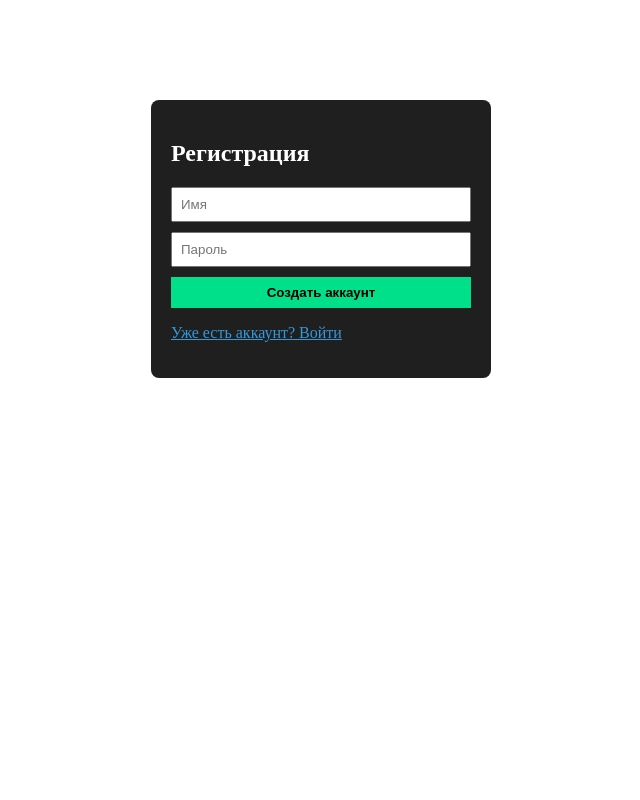
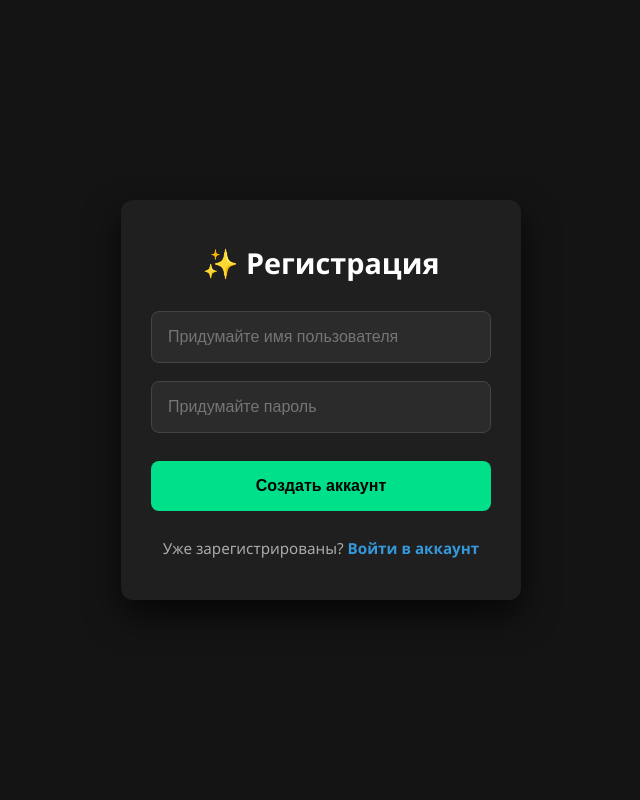
Before and after one commit to romonocovalilya/movie-tracker, a Flask app: page /register in a window 1280 px wide. Shown: the whole page, without its empty margins (319-959 px from the left). Run offline with Flask 3, Linux system fonts and the light colour scheme.

Commit message:
Полное обновление авторизации до мобильной версии

```diff
--- a/app.py
+++ b/app.py
@@ -4,29 +4,39 @@ from flask_login import LoginManager, UserMixin, login_user, login_required, log
 from werkzeug.security import generate_password_hash, check_password_hash
 
 app = Flask(__name__)
+# Секретный ключ для защиты сессий и куки пользователей от подделки
 app.config['SECRET_KEY'] = 'super-secret-key-change-it-in-production'
+# Путь к локальной файловой базе данных SQLite
 app.config['SQLALCHEMY_DATABASE_URI'] = 'sqlite:///database.db'
 app.config['SQLALCHEMY_TRACK_MODIFICATIONS'] = False
 
 db = SQLAlchemy(app)
 login_manager = LoginManager(app)
+# Перенаправляет гостей на страницу входа, если они пытаются открыть сайт без авторизации
 login_manager.login_view = 'login'
 
-# ==================== МОДЕЛИ БАЗЫ ДАННЫХ ====================
+# ==========================================================================
+# 1. СТРУКТУРА ТАБЛИЦ БАЗЫ ДАННЫХ (МОДЕЛИ)
+# ==========================================================================
+
+# Таблица пользователей (хранит аккаунты)
 class User(UserMixin, db.Model):
     id = db.Column(db.Integer, primary_key=True)
     username = db.Column(db.String(50), unique=True, nullable=False)
-    password_hash = db.Column(db.String(128), nullable=False)
-    # Связи с данными пользователя
+    password_hash = db.Column(db.String(128), nullable=False) # Пароли хранятся только в зашифрованном виде
+
+    # Связи с созданными хронологиями и отметками прогресса
     franchises = db.relationship('Franchise', backref='owner', lazy=True)
     progress = db.relationship('UserProgress', backref='user', lazy=True)
 
+# Таблица киновселенных / хронологий (например: Марвел, Звездные Войны)
 class Franchise(db.Model):
     id = db.Column(db.Integer, primary_key=True)
     name = db.Column(db.String(100), nullable=False)
     user_id = db.Column(db.Integer, db.ForeignKey('user.id'), nullable=False)
     media_items = db.relationship('MediaItem', backref='franchise', lazy=True)
 
+# Таблица конкретных видеокарточек (фильмов, сериалов и т.д.) внутри хронологий
 class MediaItem(db.Model):
     id = db.Column(db.Integer, primary_key=True)
     title = db.Column(db.String(200), nullable=False)
@@ -36,45 +46,48 @@ class MediaItem(db.Model):
     video_url = db.Column(db.String(500), nullable=False)
     franchise_id = db.Column(db.Integer, db.ForeignKey('franchise.id'), nullable=False)
 
+# Таблица личного прогресса (сохраняет лайки, дизлайки и галочки просмотра для каждого юзера)
 class UserProgress(db.Model):
     id = db.Column(db.Integer, primary_key=True)
     user_id = db.Column(db.Integer, db.ForeignKey('user.id'), nullable=False)
     media_id = db.Column(db.Integer, db.ForeignKey('media_item.id'), nullable=False)
     is_watched = db.Column(db.Boolean, default=False)
-    rating = db.Column(db.String(10), default='none') # like, dislike, none
+    rating = db.Column(db.String(10), default='none') # может быть: like, dislike, none
 
 @login_manager.user_loader
 def load_user(user_id):
     return User.query.get(int(user_id))
 
-# ==================== МАРШРУТЫ БЕЗОПАСНОСТИ ====================
+# ==========================================================================
+# 2. МАРШРУТЫ АВТОРИЗАЦИИ И БЕЗОПАСНОСТИ (HTML)
+# ==========================================================================
+
+# Регистрация нового аккаунта
 @app.route('/register', methods=['GET', 'POST'])
 def register():
     if request.method == 'POST':
         username = request.form.get('username').strip()
         password = request.form.get('password')
 
+        # Проверяем, занято ли имя пользователя
         if User.query.filter_by(username=username).first():
-            flash('Пользователь с таким именем уже существует!', 'error')
+            flash('Пользователь с таким именем уже существует!')
             return redirect(url_for('register'))
 
+        # Хэшируем (шифруем) пароль перед сохранением в базу
         hashed_password = generate_password_hash(password)
         new_user = User(username=username, password_hash=hashed_password)
+
         db.session.add(new_user)
         db.session.commit()
 
+        # Автоматически авторизуем пользователя после успешного создания профиля
         login_user(new_user)
         return redirect(url_for('index'))
-    return '''
-        <form method="post" style="background:#1f1f1f; color:white; padding:20px; max-width:300px; margin:100px auto; border-radius:8px;">
-            <h2>Регистрация</h2>
-            <input type="text" name="username" placeholder="Имя" required style="width:100%; margin-bottom:10px; padding:8px;"><br>
-            <input type="password" name="password" placeholder="Пароль" required style="width:100%; margin-bottom:10px; padding:8px;"><br>
-            <button type="submit" style="background:#00df89; width:100%; padding:8px; border:none; font-weight:bold;">Создать аккаунт</button>
-            <p><a href="/login" style="color:#3498db;">Уже есть аккаунт? Войти</a></p>
-        </form>
-    '''
 
+    return render_template('register.html')
+
+# Вход в существующий аккаунт
 @app.route('/login', methods=['GET', 'POST'])
 def login():
     if request.method == 'POST':
@@ -82,59 +95,70 @@ def login():
         password = request.form.get('password')
         user = User.query.filter_by(username=username).first()
 
+        # Сверяем зашифрованный хэш из базы с введенным паролем
         if user and check_password_hash(user.password_hash, password):
             login_user(user)
             return redirect(url_for('index'))
-        flash('Неверное имя пользователя или пароль!', 'error')
-    return '''
-        <form method="post" style="background:#1f1f1f; color:white; padding:20px; max-width:300px; margin:100px auto; border-radius:8px;">
-            <h2>Вход в трекер</h2>
-            <input type="text" name="username" placeholder="Имя" required style="width:100%; margin-bottom:10px; padding:8px;"><br>
-            <input type="password" name="password" placeholder="Пароль" required style="width:100%; margin-bottom:10px; padding:8px;"><br>
-            <button type="submit" style="background:#e50914; color:white; width:100%; padding:8px; border:none; font-weight:bold;">Войти</button>
-            <p><a href="/register" style="color:#3498db;">Создать новый аккаунт</a></p>
-        </form>
-    '''
 
+        flash('Неверное имя пользователя или пароль!')
+
+    return render_template('login.html')
+
+# Выход из личного кабинета
 @app.route('/logout')
 @login_required
 def logout():
     logout_user()
     return redirect(url_for('login'))
 
-# ==================== ОСНОВНАЯ ЛОГИКА САЙТА ====================
+# ==========================================================================
+# 3. МАРШРУТЫ ГЛАВНОЙ СТРАНИЦЫ И API СВЯЗИ
+# ==========================================================================
+
+# Главная страница личного кинотеатра (доступна только после авторизации)
 @app.route('/')
 @login_required
 def index():
     return render_template('index.html', username=current_user.username)
 
-# API для получения данных, добавления франшиз и контента
+# API-эндпоинт: Выдает фронтенду все сохраненные хронологии и прогресс текущего юзера
 @app.route('/api/data')
 @login_required
 def get_data():
     franchises = Franchise.query.filter_by(user_id=current_user.id).all()
     progress_items = UserProgress.query.filter_by(user_id=current_user.id).all()
 
+    # Фильтруем массивы отметок для передачи в JS
     watched_ids = [p.media_id for p in progress_items if p.is_watched]
     likes = [p.media_id for p in progress_items if p.rating == 'like']
     dislikes = [p.media_id for p in progress_items if p.rating == 'dislike']
 
     db_dict = {}
     titles_dict = {}
+
+    # Переводим данные из таблиц базы данных в формат JSON-объекта
     for f in franchises:
         db_dict[f.id] = []
         titles_dict[f.id] = f.name
         for item in f.media_items:
             db_dict[f.id].append({
-                "id": item.id, "title": item.title, "type": item.media_type,
-                "year": item.year, "timeline": item.timeline, "video": item.video_url
+                "id": item.id,
+                "title": item.title,
+                "type": item.media_type,
+                "year": item.year,
+                "timeline": item.timeline,
+                "video": item.video_url
             })
 
     return jsonify({
-        "db": db_dict, "titles": titles_dict,
-        "watched": watched_ids, "likes": likes, "dislikes": dislikes
+        "db": db_dict,
+        "titles": titles_dict,
+        "watched": watched_ids,
+        "likes": likes,
+        "dislikes": dislikes
     })
 
+# API-эндпоинт: Создание новой вкладки-хронологии
 @app.route('/api/franchise', methods=['POST'])
 @login_required
 def add_franchise():
@@ -145,35 +169,45 @@ def add_franchise():
         db.session.commit()
     return jsonify({"status": "success"})
 
+# API-эндпоинт: Добавление новой видеокарточки (фильма/сериала)
 @app.route('/api/media', methods=['POST'])
 @login_required
 def add_media():
     data = request.json
     video_url = data.get('video')
+
+    # Автоматически переписываем обычную ссылку YouTube в рабочий формат плеера iframe
     if 'watch?v=' in video_url:
         video_url = video_url.replace('watch?v=', 'embed/')
 
     new_item = MediaItem(
-        title=data.get('title'), media_type=data.get('type'),
-        year=int(data.get('year')), timeline=data.get('timeline'),
-        video_url=video_url, franchise_id=int(data.get('franchise_id'))
+        title=data.get('title'),
+        media_type=data.get('type'),
+        year=int(data.get('year')),
+        timeline=data.get('timeline'),
+        video_url=video_url,
+        franchise_id=int(data.get('franchise_id'))
     )
     db.session.add(new_item)
     db.session.commit()
     return jsonify({"status": "success"})
 
+# API-эндпоинт: Обработка кликов по кнопкам "Просмотрено", "Лайк" и "Дизлайк"
 @app.route('/api/rate', methods=['POST'])
 @login_required
 def rate_media():
     data = request.json
     m_id = int(data.get('id'))
-    rate_type = data.get('type') # like, dislike, watch
+    rate_type = data.get('type') # 'watch', 'like' или 'dislike'
 
+    # Ищем, была ли уже запись прогресса для этого фильма у текущего пользователя
     prog = UserProgress.query.filter_by(user_id=current_user.id, media_id=m_id).first()
     if not prog:
+        # Если записи нет, создаем новую пустую строку прогресса
         prog = UserProgress(user_id=current_user.id, media_id=m_id)
         db.session.add(prog)
 
+    # Изменяем состояние в зависимости от нажатой кнопки
     if rate_type == 'watch':
         prog.is_watched = not prog.is_watched
     elif rate_type == 'like':
@@ -184,12 +218,16 @@ def rate_media():
     db.session.commit()
     return jsonify({"status": "success"})
 
+# ==========================================================================
+# 4. ЗАПУСК ПРИЛОЖЕНИЯ
+# ==========================================================================
 if __name__ == '__main__':
     with app.app_context():
-        db.create_all()
+        db.create_all() # Инициализирует и создает таблицы в файле database.db при первом пуске
 
-    # НОВОЕ: Этот блок заставит сайт автоматически открываться в обычном браузере
+    # Блок автоматического открытия локального сайта в браузере при старте
     import webbrowser
     webbrowser.open("http://127.0.0.1:5000")
 
-    app.run(debug=True, use_reloader=False) # Отключаем reloader, чтобы страница не открывалась дважды
+    # Запуск веб-сервера
+    app.run(debug=True, use_reloader=False)
--- a/static/style.css
+++ b/static/style.css
@@ -224,3 +224,125 @@ form input, form select {
     .form-container { width: 100%; padding: 15px; }
     form input, form select { padding: 12px; font-size: 1rem; }
 }
+
+/* ==========================================================================
+   10. СТИЛИ СТРАНИЦ АВТОРИЗАЦИИ И РЕГИСТРАЦИИ (ПОЛНЫЙ ЭКРАН)
+   ========================================================================== */
+.auth-body {
+    display: flex;
+    justify-content: center;
+    align-items: center;
+    min-height: 100vh; /* Растягивает фон на всю высоту экрана */
+    background-color: #141414;
+    padding: 20px;
+    box-sizing: border-box;
+}
+
+.auth-container {
+    width: 100%;
+    max-width: 400px; /* Ограничение ширины на компьютерах */
+    background-color: #1f1f1f;
+    padding: 40px 30px;
+    border-radius: 12px;
+    box-shadow: 0 15px 35px rgba(0, 0, 0, 0.7);
+    text-align: center;
+    box-sizing: border-box;
+}
+
+.auth-container h2 {
+    font-size: 1.8rem;
+    margin-bottom: 25px;
+    font-weight: 600;
+}
+
+/* Стили полей ввода для авторизации */
+.auth-container form input {
+    width: 100%;
+    padding: 16px; /* Крупные поля, удобные для пальцев */
+    margin-bottom: 18px;
+    background-color: #2b2b2b;
+    border: 1px solid #444;
+    color: #fff;
+    border-radius: 8px;
+    /* КРИТИЧНО ДЛЯ МОБИЛЬНЫХ: Шрифт не менее 16px предотвращает авто-зум на смартфонах */
+    font-size: 16px;
+    box-sizing: border-box;
+    transition: border-color 0.3s;
+}
+
+.auth-container form input:focus {
+    outline: none;
+    border-color: #e50914;
+}
+
+/* Кнопки входа / регистрации */
+.auth-submit-btn {
+    width: 100%;
+    padding: 16px;
+    background-color: #e50914; /* Красный для входа */
+    color: #fff;
+    border: none;
+    font-weight: bold;
+    font-size: 1rem;
+    border-radius: 8px;
+    cursor: pointer;
+    transition: background-color 0.2s;
+    margin-top: 10px;
+}
+
+.auth-submit-btn:hover {
+    background-color: #b80710;
+}
+
+.auth-submit-btn.register-mode {
+    background-color: #00df89; /* Зеленый для регистрации */
+    color: #000;
+}
+
+.auth-submit-btn.register-mode:hover {
+    background-color: #00b871;
+}
+
+/* Ссылка переключения под формой */
+.auth-switch-text {
+    margin-top: 25px;
+    font-size: 0.95rem;
+    color: #aaa;
+}
+
+.auth-switch-text a {
+    color: #3498db;
+    text-decoration: none;
+    font-weight: 600;
+}
+
+.auth-switch-text a:hover {
+    text-decoration: underline;
+}
+
+/* Красивая плашка вывода ошибок */
+.auth-error {
+    background-color: rgba(231, 76, 60, 0.2);
+    border: 1px solid #e74c3c;
+    color: #ea6153;
+    padding: 12px;
+    border-radius: 6px;
+    margin-bottom: 20px;
+    font-size: 0.9rem;
+    text-align: left;
+}
+
+/* Мобильная адаптация для авторизации (совсем мелкие экраны) */
+@media (max-width: 480px) {
+    .auth-body {
+        padding: 0; /* Убираем отступы вокруг формы на мобильном */
+        align-items: flex-start; /* Чтобы форма начиналась сверху на коротких экранах */
+    }
+
+    .auth-container {
+        max-width: 100%;
+        min-height: 100vh; /* На смартфонах форма займет ровно весь экран */
+        border-radius: 0; /* Убираем скругления на весь экран */
+        padding: 60px 20px 40px 20px;
+    }
+}
--- /dev/null
+++ b/templates/register.html
@@ -0,0 +1,31 @@
+<!DOCTYPE html>
+<html lang="ru">
+<head>
+    <meta charset="UTF-8">
+    <meta name="viewport" content="width=device-width, initial-scale=1.0, maximum-scale=1.0, user-scalable=no">
+    <title>Регистрация профиля</title>
+    <link rel="stylesheet" href="{{ url_for('static', filename='style.css') }}">
+</head>
+<body class="auth-body">
+
+    <div class="auth-container">
+        <h2>✨ Регистрация</h2>
+
+        {% with messages = get_flashed_messages() %}
+          {% if messages %}
+            {% for message in messages %}
+              <div class="auth-error">{{ message }}</div>
+            {% endfor %}
+          {% endif %}
+        {% endwith %}
+
+        <form method="post">
+            <input type="text" name="username" placeholder="Придумайте имя пользователя" required autocomplete="username">
+            <input type="password" name="password" placeholder="Придумайте пароль" required autocomplete="new-password">
+            <button type="submit" class="auth-submit-btn register-mode">Создать аккаунт</button>
+        </form>
+        <p class="auth-switch-text">Уже зарегистрированы? <a href="/login">Войти в аккаунт</a></p>
+    </div>
+
+</body>
+</html>
```
Also changed, not shown: templates/login.html (added, +32 -0 lines).
